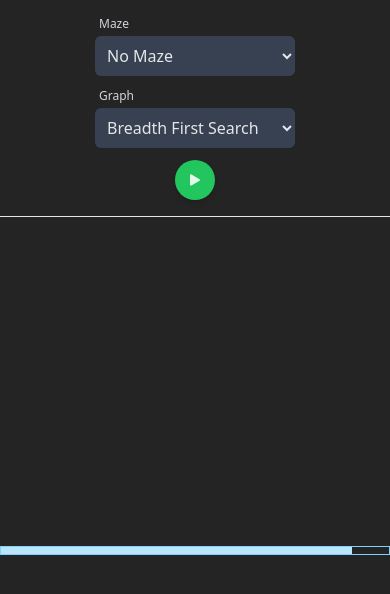
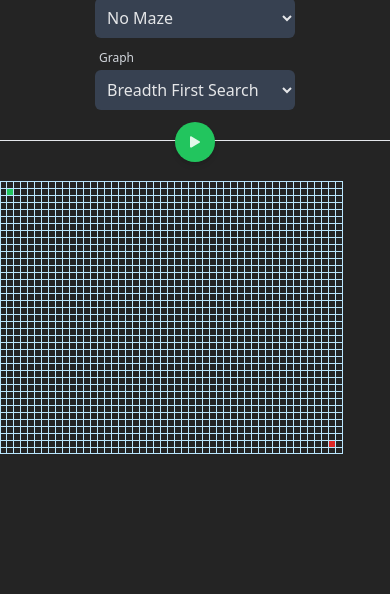
Before and after one commit to PiYuSh2924/Path-Finding-Visualizer, a React (Vite) app: page / in a window 390 px wide. Shown: the top 594 px of the page. Built offline with nearby package versions, Linux system fonts and the light colour scheme.

Commit message:
Fix grid shrinking and animation issues

```diff
--- a/src/components/Grid.tsx
+++ b/src/components/Grid.tsx
@@ -34,7 +34,15 @@ const Grid = ({isVisualizationRunningRef} : {isVisualizationRunningRef : RefObje
 
     return (
       <div className="flex-1 flex items-center justify-center">
-        <div className="grid-container">
+        <div
+          className={twMerge(
+            "border-sky-300 mt-10",
+            "h-[663px] w-[833px]", // Large screens (default)
+            "md:h-[585px] md:w-[735px]", // Medium screens
+            "sm:h-[312px] sm:w-[392px]", // Small screens
+            "xs:h-[273px] xs:w-[343px]" // Extra small screens
+          )}
+        >
           {grid.map((row, rowIndex) => (
             <div key={rowIndex} className="flex">
               {row.map((tile, tileIndex) => {
--- a/src/index.css
+++ b/src/index.css
@@ -16,29 +16,3 @@
   -webkit-font-smoothing: antialiased;
   -moz-osx-font-smoothing: grayscale;
 }
-
-.grid-container {
-  display: grid;
-  grid-template-columns: repeat(49, minmax(17px, 1fr));
-  gap: 0;
-  margin-top: 2.5rem;
-  border: 1px solid rgb(125 211 252);
-}
-
-@media (max-width: 1024px) {
-  .grid-container {
-    grid-template-columns: repeat(49, minmax(15px, 1fr));
-  }
-}
-
-@media (max-width: 640px) {
-  .grid-container {
-    grid-template-columns: repeat(49, minmax(8px, 1fr));
-  }
-}
-
-@media (max-width: 480px) {
-  .grid-container {
-    grid-template-columns: repeat(49, minmax(7px, 1fr));
-  }
-}
--- a/tailwind.config.js
+++ b/tailwind.config.js
@@ -9,7 +9,7 @@ export default {
       keyframes: {
         wall : {
           "0%" : {
-            transform: "scale(0.7)"
+          transform: "scale(0.7)"
           },
           "100%" : {
             transform : "scale(1)"
@@ -52,14 +52,13 @@ export default {
           },
           "100%": {
             transform: "scale(1)",
-            backgroundColor: "#16a34a"
           },
         }
       },
       animation: {
-        traversed: "traversed 0.5s ease-out forwards",
-        path: "path 1.5s ease-out forwards",
-        wall: "wall 0.3s ease-out forwards",
+        traversed: "traversed 0.5s cubic-bezier(0, 0, 0.2, 1)",
+        path: "path 1.5s cubic-bezier(0, 0, 0.2, 1)",
+        wall: "wall 0.3s cubic-bezier(0.4, 0, 0.2, 1)",
       },
     },
   },
```
